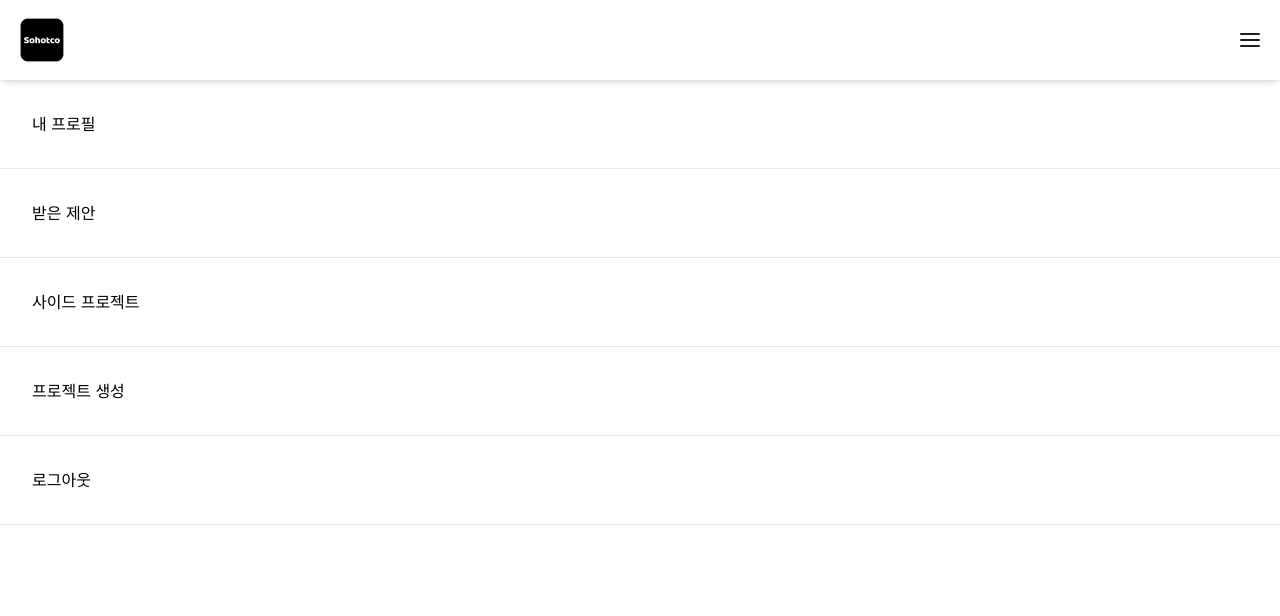
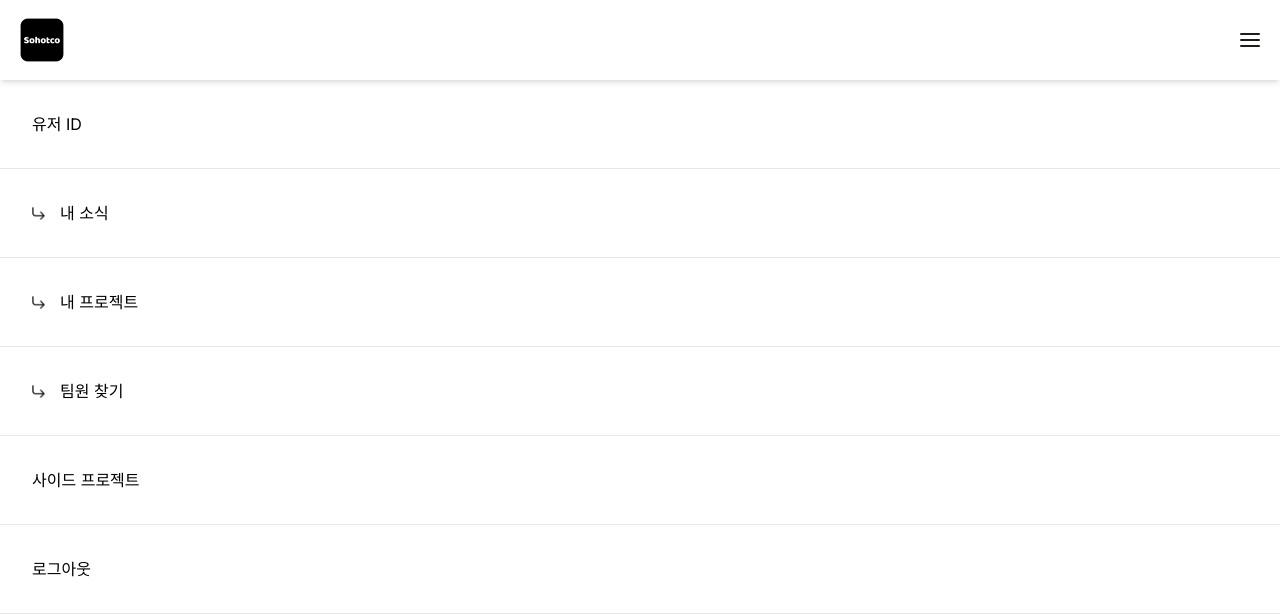
Before and after one commit to sohotco-people/sohotco-frontend, a Next.js app: page / in a window 1280 px wide. Both pictures are taken after a click on the element 1250 px from the left and 40 px from the top of the page. Shown: the top 616 px of the page. Built offline with nearby package versions, Linux system fonts and the light colour scheme.

Commit message:
Modify: 메뉴탭 UI 수정

```diff
--- a/src/components/atoms/navMenu.tsx
+++ b/src/components/atoms/navMenu.tsx
@@ -5,7 +5,10 @@ interface Props {
 
 const NavMenu = ({ children, onClick }: Props) => {
   return (
-    <div onClick={onClick} className="p-8 border-b hover:cursor-pointer">
+    <div
+      onClick={onClick}
+      className="flex items-center p-8 border-b hover:cursor-pointer"
+    >
       {children}
     </div>
   )
--- a/src/components/molcules/nav.tsx
+++ b/src/components/molcules/nav.tsx
@@ -1,4 +1,5 @@
 import NavMenu from '@atoms/navMenu'
+import Image from 'next/image'
 import { NavContext } from 'context/contexts'
 import { useRouter } from 'next/router'
 import { useContext } from 'react'
@@ -24,6 +25,39 @@ const Nav = () => {
       }`}
     >
       {NAV_DATA.map((nav: NavMenu) => {
+        if (nav.id === 2) {
+          return (
+            <>
+              <NavMenu
+                key={nav.id}
+                onClick={() => {
+                  movePage(nav.link)
+                }}
+              >
+                {nav.name}
+              </NavMenu>
+              {SUB_NAV_DATA.map((nav: NavMenu) => {
+                return (
+                  <NavMenu
+                    key={nav.id}
+                    onClick={() => {
+                      movePage(nav.link)
+                    }}
+                  >
+                    <Image
+                      src="/images/navArrow.png"
+                      alt="menu arrow"
+                      width={13}
+                      height={13}
+                      style={{ marginRight: 15 }}
+                    />
+                    {nav.name}
+                  </NavMenu>
+                )
+              })}
+            </>
+          )
+        } else {
           return (
             <NavMenu
               key={nav.id}
@@ -34,6 +68,7 @@ const Nav = () => {
               {nav.name}
             </NavMenu>
           )
+        }
       })}
     </div>
   )
@@ -44,11 +79,14 @@ const Nav = () => {
 //   { id: 1, name: '사이드 프로젝트', link: '/' },
 // ] // 미로그인
 const NAV_DATA = [
-  { id: 2, name: '내 프로필', link: '/' },
-  { id: 3, name: '받은 제안', link: '/' },
-  { id: 4, name: '사이드 프로젝트', link: '/' },
-  { id: 5, name: '프로젝트 생성', link: '/' },
-  { id: 6, name: '로그아웃', link: '/' },
+  { id: 2, name: `유저 ID`, link: '/' },
+  { id: 3, name: '사이드 프로젝트', link: '/' },
+  { id: 4, name: '로그아웃', link: '/' },
 ] // 로그인
+const SUB_NAV_DATA = [
+  { id: 2.1, name: '내 소식', link: '/' },
+  { id: 2.2, name: '내 프로젝트', link: '/' }, // or 프로젝트 생성(프로젝트 없을 시)
+  { id: 2.3, name: '팀원 찾기', link: '/' },
+]
 
 export default Nav
```
Also changed, not shown: public/images/navArrow.png (added). Lines whose indentation alone changed are shown as unchanged.
